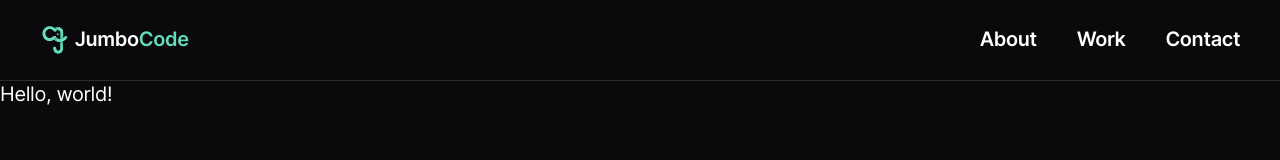
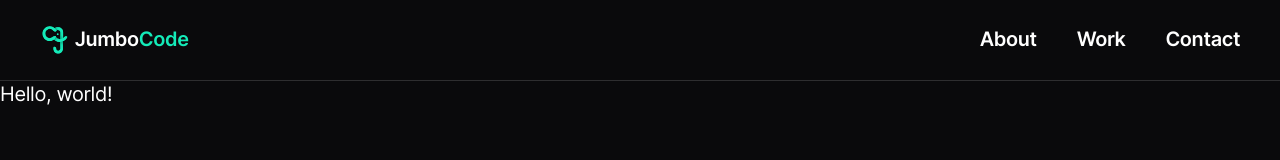
Before and after one commit to JumboCode/jumbocode.org-2023, a Next.js app: page / in a window 1280 px wide. Shown: the top 160 px of the page. Built offline with nearby package versions, Linux system fonts and the light colour scheme.

Commit message:
Make green pop more on dark background

```diff
--- a/src/styles/global/base.scss
+++ b/src/styles/global/base.scss
@@ -1,10 +1,14 @@
+@use 'styles/utils';
+
 @use './reset';
 @use './typography-imports';
 @use './typography';
-
-@use 'styles/utils';
 
 body {
   background: utils.$color-deep-black;
   color: white;
 }
+
+:root {
+  --green: #{utils.$color-green};
+}
--- a/src/styles/utils/_colors.scss
+++ b/src/styles/utils/_colors.scss
@@ -1,4 +1,4 @@
 $deep-black: rgb(10, 10, 12);
 $black: rgb(33, 33, 36);
-$green: rgb(100, 221, 187);
+$green: rgb(20, 235, 185);
 $purple: rgb(94, 59, 235);
```
Also changed, not shown: src/assets/jc-logo.svg.
